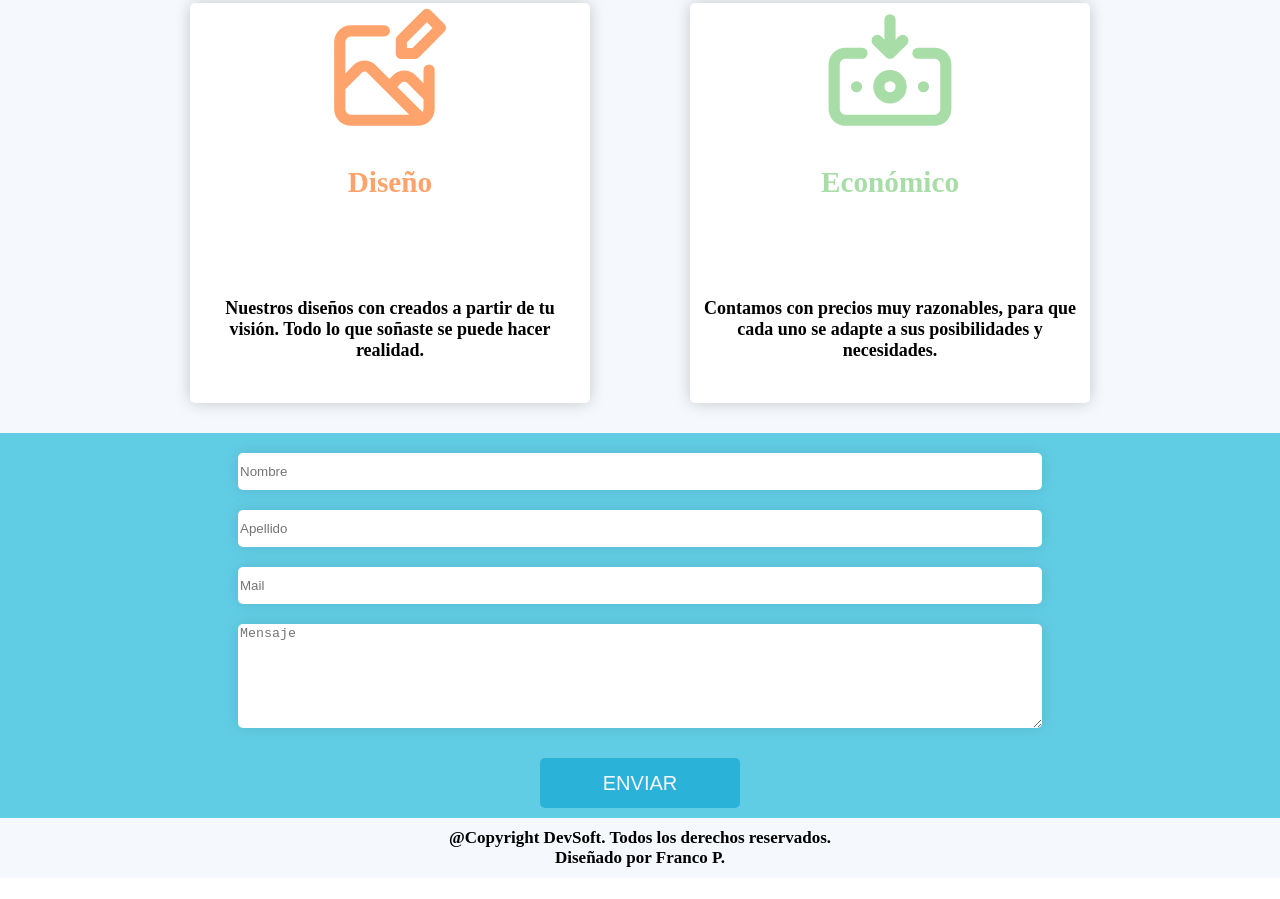
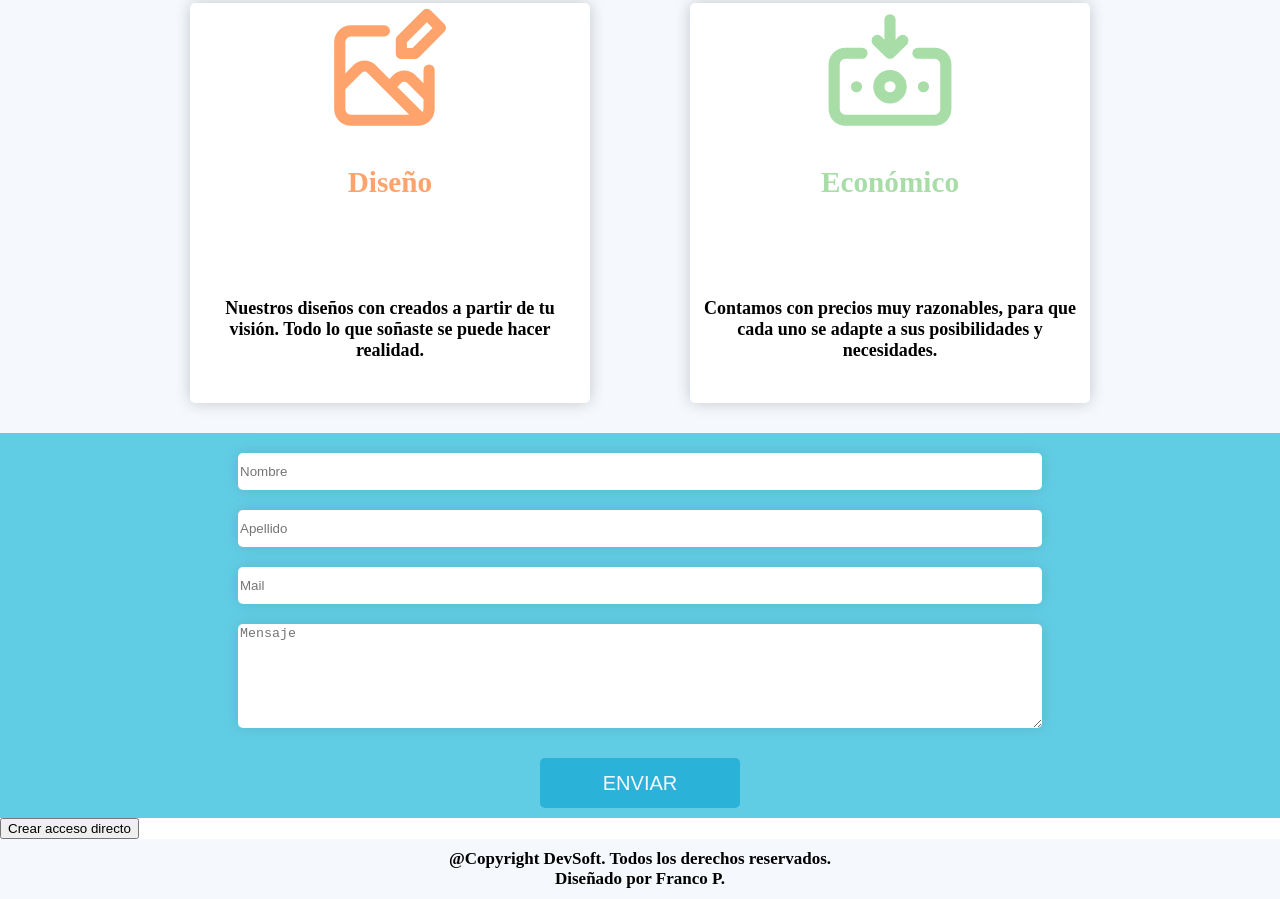
Before and after one commit to franco-pardini/landing, a plain HTML site: page index.html in a window 1280 px wide. Shown: the part 1282-2181 px from the top of the page. Before the commit the page ends 2160 px from the top, so only its background shows below. Drawn offline with Linux system fonts and the light colour scheme.

Commit message:
Update index.html

```diff
--- a/index.html
+++ b/index.html
@@ -139,6 +139,9 @@
 				</div>
 			</form>
 		</aside>
+		<div class="popUp">
+			<button class="addHome">Crear acceso directo</button>
+		</div>
 
 		<footer><!--COPYRIGHT-->
 			<div class="frase1">
@@ -148,5 +151,6 @@
 				Diseñado por Franco P.
 			</div>
 		</footer>
+		<script type="text/javascript" src="script.js"></script>
 </body>
 </html>
```
